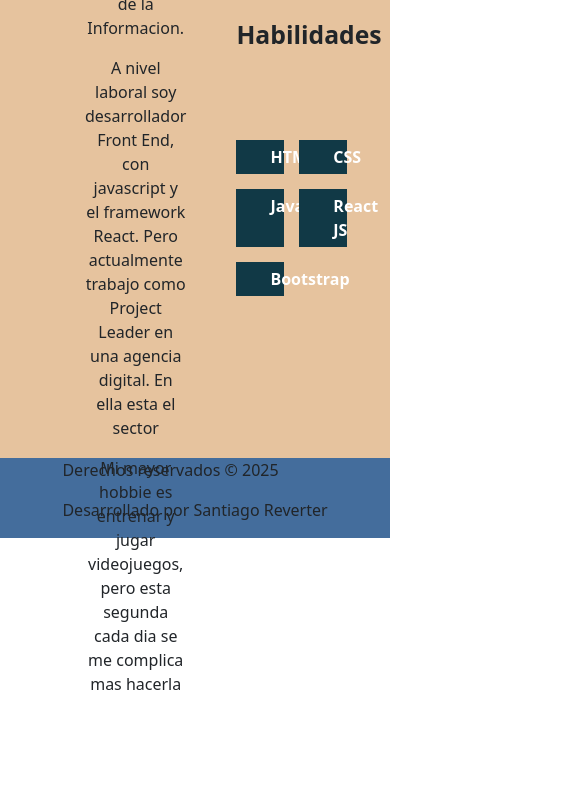
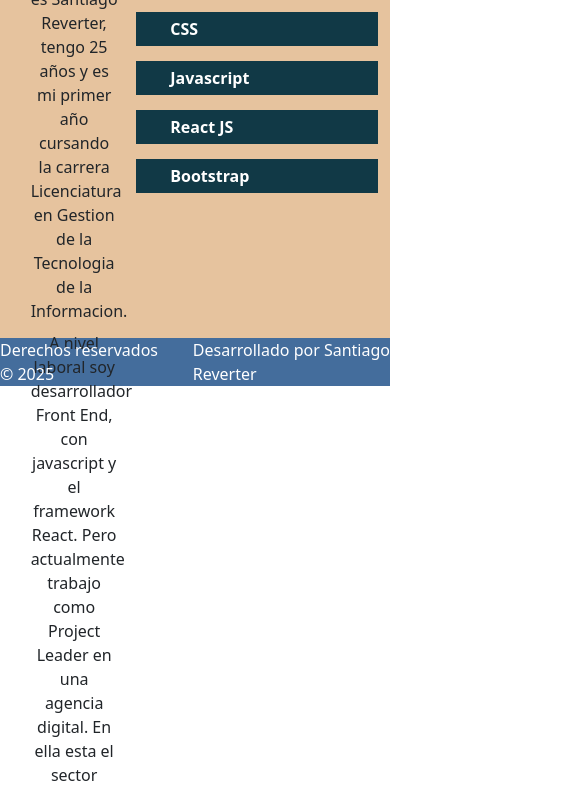
Before and after one commit to sreverter/UVA2-Reverter-1217204, a plain HTML site: page pages/sobremi.html in a window 390 px wide. Shown: the part 830-1622 px from the top of the page, 585 px wide, since content can reach past the window. Before the commit the page ends 1526 px from the top, so only its background shows below. Drawn offline with nearby package versions, Linux system fonts and the light colour scheme.

Commit message:
pequeñas modificaciones y terminado del estilado del footer.

```diff
--- a/assets/css/style.css
+++ b/assets/css/style.css
@@ -42,12 +42,13 @@ main{
     grid-area: actividades;
 }
 
-.footer{
+.footer-grid{
     background-color: #446d9c;
     grid-area: footer;
     display: flex;
     justify-content: center;
     align-items: center;
+    color: #fff;
 }
 .image{
     background-image: url(../img/Foto-perfil.jpg);
@@ -90,7 +91,7 @@ main{
     display: flex;
     background-color: #e6c39e;
     padding: 35px;
-    height: 600px;
+    height: 30em;
 }
 .text-container{
     display: flex;
@@ -99,7 +100,8 @@ main{
     text-align: center;
     margin: 0px 50px;
     width: 50%;
-    justify-content: center;
+    justify-content: flex-start;
+    padding-top: 20px;
 }
 .skill-list{
     list-style: none;
@@ -109,6 +111,7 @@ main{
     flex-direction: row;
     flex-wrap: wrap;
     gap: 15px;
+    justify-content: center;
 }
 .skill-list-item{
     background-color: #113946;
@@ -121,10 +124,59 @@ main{
     font-weight: 800;
     margin-bottom: 40px;
 }
+.sobremi-text{
+    width: 70%;
+}
 .skill-container{
     display: flex;
     flex-direction: column;
     align-items: center;
+    justify-content: flex-start;
+    gap: 50px;
+    padding-top: 20px;
+}
+.footer-container{
+    display: flex;
     justify-content: center;
-    gap: 50px;
+    background-color: #446d9c;
+    color: #fff;
+    gap: 2em;
+    height: 3em;
+    align-items: center;
 }
+.footer-text{
+    margin-bottom: 0px;
+}
+@media (max-width: 768px) {
+    .grid-container{
+        grid-template:
+        "fechas fechas" 45%
+        "bibliografia bibliografia" 45%
+        "actividades actividades" 45%
+        "footer footer" 10% / 1fr 1fr;
+    }
+    .text-container{
+        width: 75%;
+        margin: 0px 0px;
+    }
+    .skill-list-item{
+        width: 100%;
+    }
+    .card-presentacion{
+        width: 100%;
+    }
+    .image{
+        width: 250px;
+        height: 250px;
+        border-radius: 125px;
+    }
+    .skill-container{
+        gap: 0px;
+    }
+    .sobremi-text{
+        margin-bottom: 8px;
+    }
+    .sobremi-h2{
+        margin-bottom: 20px;
+    }
+}
--- a/pages/sobremi.html
+++ b/pages/sobremi.html
@@ -40,7 +40,7 @@
             </div>
         </nav>
     </header>
-    <main>
+    <main class="container-fluid">
         <div class="sobremi-container">
             <div class="right-container">
                 <div class="card-presentacion">
@@ -57,14 +57,14 @@
             </div>
         </div>
     </main>
-    <section id="sobre-mi" class="sobremi-section">
+    <section id="sobre-mi" class="sobremi-section container-fluid">
         <div class="text-container">
             <h2 class="sobremi-h2">Sobre mi</h2>
-            <p>Mi nombre es Santiago Reverter, tengo 25 años y es mi primer año cursando la carrera
+            <p class="sobremi-text">Mi nombre es Santiago Reverter, tengo 25 años y es mi primer año cursando la carrera
             Licenciatura en Gestion de la Tecnologia de la Informacion.</p>
-            <p>A nivel laboral soy desarrollador Front End, con javascript y el framework React.
+            <p class="sobremi-text">A nivel laboral soy desarrollador Front End, con javascript y el framework React.
                 Pero actualmente trabajo como Project Leader en una agencia digital. En ella esta el sector</p>
-            <p>Mi mayor hobbie es entrenar y jugar videojuegos, pero esta segunda cada dia se me complica mas hacerla</p>
+            <p class="sobremi-text">Mi mayor hobbie es entrenar y jugar videojuegos, pero esta segunda cada dia se me complica mas hacerla</p>
         </div>
         <div class="skill-container">
             <h2 class="sobremi-h2">Habilidades</h2>
@@ -77,11 +77,12 @@
             </ul>
         </div>
     </section>
-    <footer class="footer">
+    <footer>
         <div class="footer-container">
-            <p>Derechos reservados &copy; 2025</p>
-            <p>Desarrollado por Santiago Reverter</p>
+            <p class="footer-text">Derechos reservados &copy; 2025</p>
+            <p class="footer-text">Desarrollado por Santiago Reverter</p>
         </div>
+    </footer>
     <script src="https://cdn.jsdelivr.net/npm/bootstrap@5.3.5/dist/js/bootstrap.bundle.min.js"
         integrity="sha384-k6d4wzSIapyDyv1kpU366/PK5hCdSbCRGRCMv+eplOQJWyd1fbcAu9OCUj5zNLiq"
         crossorigin="anonymous"></script>
```
Also changed, not shown: pages/contacto.html (+1 -1 lines), pages/index.html (+2 -0 lines), pages/materias/diseño-desarrollo-web.html (+1 -1 lines).
